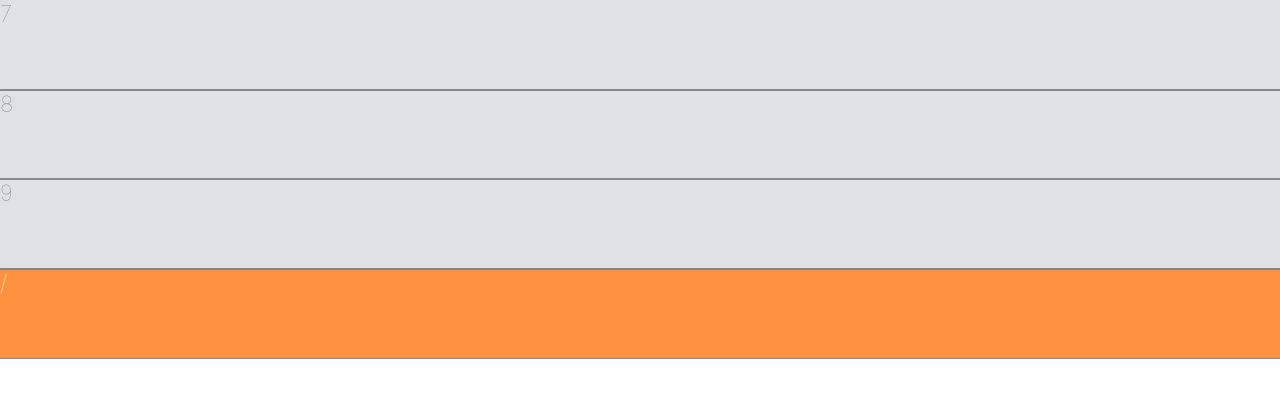
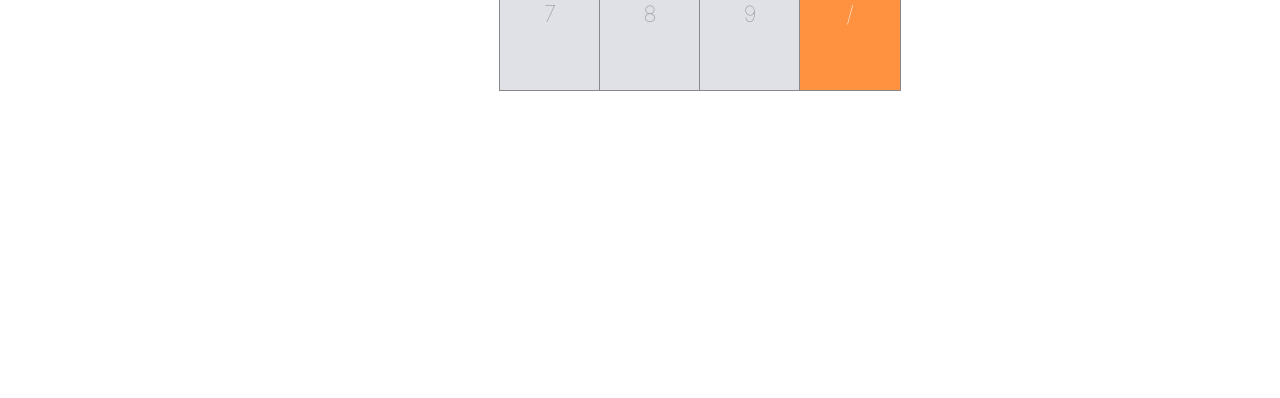
Before and after one commit to Masoume-vesali1993/Calculator, a React (Create React App) app: page / in a window 1280 px wide. Shown: the top 398 px of the page. Built offline with nearby package versions, Linux system fonts and the light colour scheme.

Commit message:
start project

```diff
--- a/src/App.css
+++ b/src/App.css
@@ -7,5 +7,13 @@
 }
 
 .calc-wrapper {
+  width: 400px;
+  height: 600px;
+}
 
+.row {
+    display: flex;
+    width: 100%;
+    text-align: center;
+    padding-left: 500px;
 }
```
